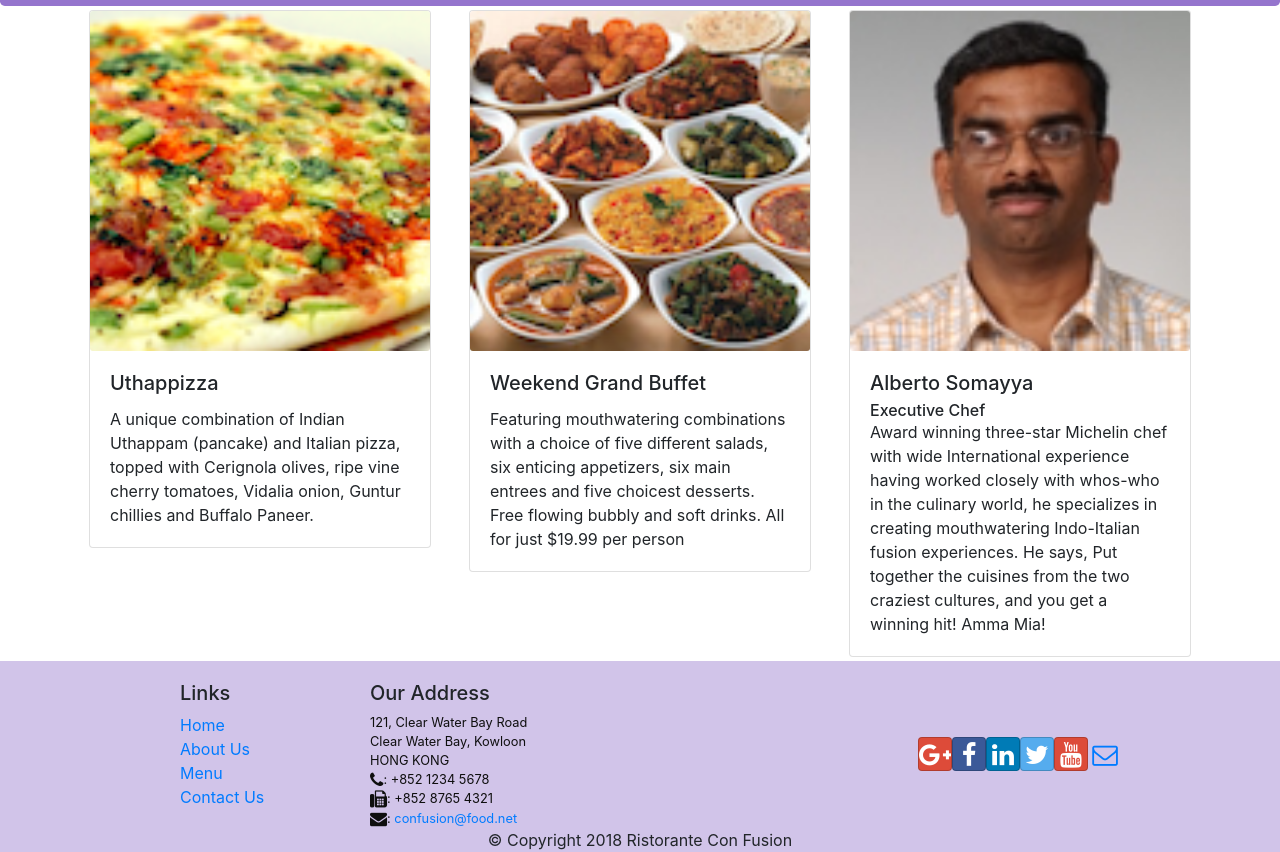
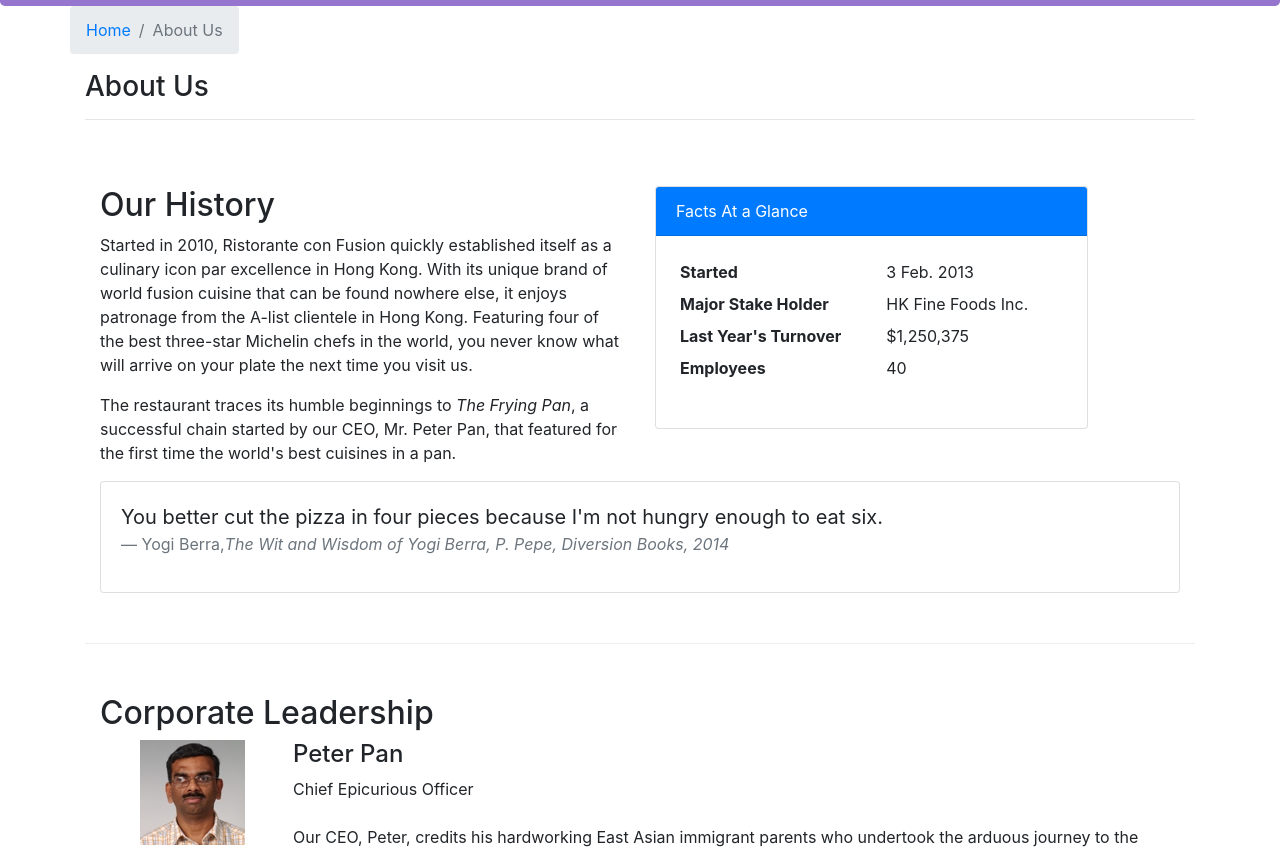
Before and after one commit to Tonystark-97/hotelMenuApp, a React (Create React App) app: page /aboutus in a window 1280 px wide. Before the commit this address led to /home. Shown: the part 336-1188 px from the top of the page. Built offline with nearby package versions, Linux system fonts and the light colour scheme.

Commit message:
single page with router fully completed

```diff
--- /dev/null
+++ b/src/components/AboutComponent.js
@@ -0,0 +1,124 @@
+import React from "react";
+import {
+  Breadcrumb,
+  BreadcrumbItem,
+  Card,
+  CardBody,
+  CardHeader,
+  Media,
+} from "reactstrap";
+import { Link } from "react-router-dom";
+
+function RenderLeader({ leader }) {
+  return (
+    <Media>
+      <Media className="mr-5" object src={leader.image} alt={leader.abbr} />
+      <Media body>
+        <Media heading>{leader.name}</Media>
+        {leader.designation}
+        <br></br>
+        <br></br>
+        {leader.description}
+        <br></br>
+        <br></br>
+      </Media>
+    </Media>
+  );
+}
+
+function About(props) {
+  //   const leaders = props.leaders.map((leader) => {
+  //     return <p>Leader {leader.name}</p>;
+  //   });
+
+  const leaders = props.leaders.map((leader) => {
+    return (
+      <div>
+        <RenderLeader leader={leader} />
+      </div>
+    );
+  });
+  return (
+    <div className="container">
+      <div className="row">
+        <Breadcrumb>
+          <BreadcrumbItem>
+            <Link to="/home">Home</Link>
+          </BreadcrumbItem>
+          <BreadcrumbItem active>About Us</BreadcrumbItem>
+        </Breadcrumb>
+        <div className="col-12">
+          <h3>About Us</h3>
+          <hr />
+        </div>
+      </div>
+      <div className="row row-content">
+        <div className="col-12 col-md-6">
+          <h2>Our History</h2>
+          <p>
+            Started in 2010, Ristorante con Fusion quickly established itself as
+            a culinary icon par excellence in Hong Kong. With its unique brand
+            of world fusion cuisine that can be found nowhere else, it enjoys
+            patronage from the A-list clientele in Hong Kong. Featuring four of
+            the best three-star Michelin chefs in the world, you never know what
+            will arrive on your plate the next time you visit us.
+          </p>
+          <p>
+            The restaurant traces its humble beginnings to{" "}
+            <em>The Frying Pan</em>, a successful chain started by our CEO, Mr.
+            Peter Pan, that featured for the first time the world's best
+            cuisines in a pan.
+          </p>
+        </div>
+        <div className="col-12 col-md-5">
+          <Card>
+            <CardHeader className="bg-primary text-white">
+              Facts At a Glance
+            </CardHeader>
+            <CardBody>
+              <dl className="row p-1">
+                <dt className="col-6">Started</dt>
+                <dd className="col-6">3 Feb. 2013</dd>
+                <dt className="col-6">Major Stake Holder</dt>
+                <dd className="col-6">HK Fine Foods Inc.</dd>
+                <dt className="col-6">Last Year's Turnover</dt>
+                <dd className="col-6">$1,250,375</dd>
+                <dt className="col-6">Employees</dt>
+                <dd className="col-6">40</dd>
+              </dl>
+            </CardBody>
+          </Card>
+        </div>
+        <div className="col-12">
+          <Card>
+            <CardBody className="bg-faded">
+              <blockquote className="blockquote">
+                <p className="mb-0">
+                  You better cut the pizza in four pieces because I'm not hungry
+                  enough to eat six.
+                </p>
+                <footer className="blockquote-footer">
+                  Yogi Berra,
+                  <cite title="Source Title">
+                    The Wit and Wisdom of Yogi Berra, P. Pepe, Diversion Books,
+                    2014
+                  </cite>
+                </footer>
+              </blockquote>
+            </CardBody>
+          </Card>
+        </div>
+      </div>
+      <div className="row row-content">
+        <div className="col-12">
+          <h2>Corporate Leadership</h2>
+        </div>
+        <div className="col-12">
+          <Media list>{leaders}</Media>
+        </div>
+      </div>
+    </div>
+  );
+}
+
+export default About;
--- a/src/components/MainComponent.js
+++ b/src/components/MainComponent.js
@@ -5,11 +5,11 @@
 import Menu from "./MenuComponent";
 import Header from "./HeaderComponent";
 import Footer from "./FooterComponent";
+import About from "./AboutComponent";
 import { Switch, Route, Redirect } from "react-router-dom";
 import { COMMENTS } from "../resources/comments";
 import { PROMOTIONS } from "../resources/promotions";
 import { LEADERS } from "../resources/leaders";
-
 import { DISHES } from "../resources/dishes";
 
 class Main extends Component {
@@ -56,6 +56,10 @@
           />
           <Route exact path="/contactus" component={Contact} />
           <Route path="/menu/:dishId" component={DishWithId} />
+          <Route
+            path="/aboutus"
+            component={() => <About leaders={this.state.leaders} />}
+          />
           <Redirect to="/home" />
         </Switch>
         <Footer />
--- a/src/resources/leaders.js
+++ b/src/resources/leaders.js
@@ -2,7 +2,7 @@
   {
     id: 0,
     name: "Peter Pan",
-    image: "/assets/images/alberto.png",
+    image: "assets/images/alberto.png",
     designation: "Chief Epicurious Officer",
     abbr: "CEO",
     featured: false,
```
